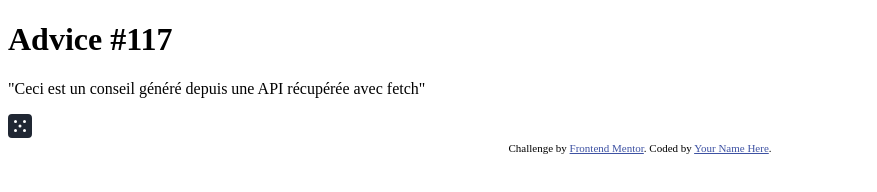
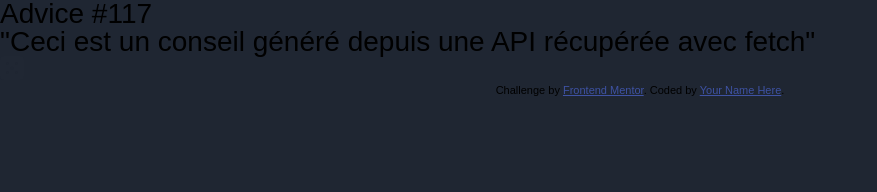
Before and after one commit to NicolasArfel/advice-generator-from-api, a website: page index.html in a window 1280 px wide. Shown: the whole page, without its empty margins (0-877 px from the left). Drawn offline with Linux system fonts and the light colour scheme.

Commit message:
first style structure created

```diff
--- /dev/null
+++ b/css/reset.css
@@ -0,0 +1,48 @@
+/* http://meyerweb.com/eric/tools/css/reset/
+   v2.0 | 20110126
+   License: none (public domain)
+*/
+
+html, body, div, span, applet, object, iframe,
+h1, h2, h3, h4, h5, h6, p, blockquote, pre,
+a, abbr, acronym, address, big, cite, code,
+del, dfn, em, img, ins, kbd, q, s, samp,
+small, strike, strong, sub, sup, tt, var,
+b, u, i, center,
+dl, dt, dd, ol, ul, li,
+fieldset, form, label, legend,
+table, caption, tbody, tfoot, thead, tr, th, td,
+article, aside, canvas, details, embed,
+figure, figcaption, footer, header, hgroup,
+menu, nav, output, ruby, section, summary,
+time, mark, audio, video {
+	margin: 0;
+	padding: 0;
+	border: 0;
+	font-size: 100%;
+	font: inherit;
+	vertical-align: baseline;
+}
+/* HTML5 display-role reset for older browsers */
+article, aside, details, figcaption, figure,
+footer, header, hgroup, menu, nav, section {
+	display: block;
+}
+body {
+	line-height: 1;
+}
+ol, ul {
+	list-style: none;
+}
+blockquote, q {
+	quotes: none;
+}
+blockquote:before, blockquote:after,
+q:before, q:after {
+	content: '';
+	content: none;
+}
+table {
+	border-collapse: collapse;
+	border-spacing: 0;
+}
--- /dev/null
+++ b/css/styles.css
@@ -0,0 +1,26 @@
+/* --- colors --- */
+
+:root {
+    /* --- primary --- */
+
+    --light-cyan : hsl(193, 38%, 86%);
+    --neon-green  : hsl(150, 100%, 66%);
+
+    /* --- neutral --- */
+
+    --grayish-blue : hsl(217, 19%, 38%);
+    --dark-grayish-blue : hsl(217, 19%, 24%);
+    --dark-blue : hsl(218, 23%, 16%);
+}
+
+/* --- Typography --- */
+
+@import url('https://fonts.googleapis.com/css2?family=Manrope:wght@800&display=swap');
+
+/* --- Base --- */
+
+body {
+    font-size: 28px;
+    font-family: 'Manrope', sans-serif;
+    background-color: var(--dark-blue);
+}
--- a/index.html
+++ b/index.html
@@ -5,6 +5,8 @@
   <meta name="viewport" content="width=device-width, initial-scale=1.0"> <!-- displays site properly based on user's device -->
 
   <link rel="icon" type="image/png" sizes="32x32" href="./images/favicon-32x32.png">
+  <link rel="stylesheet" href="/css/reset.css">
+  <link rel="stylesheet" href="/css/styles.css">
 
   <title>Frontend Mentor | Advice generator app</title>
 
```
